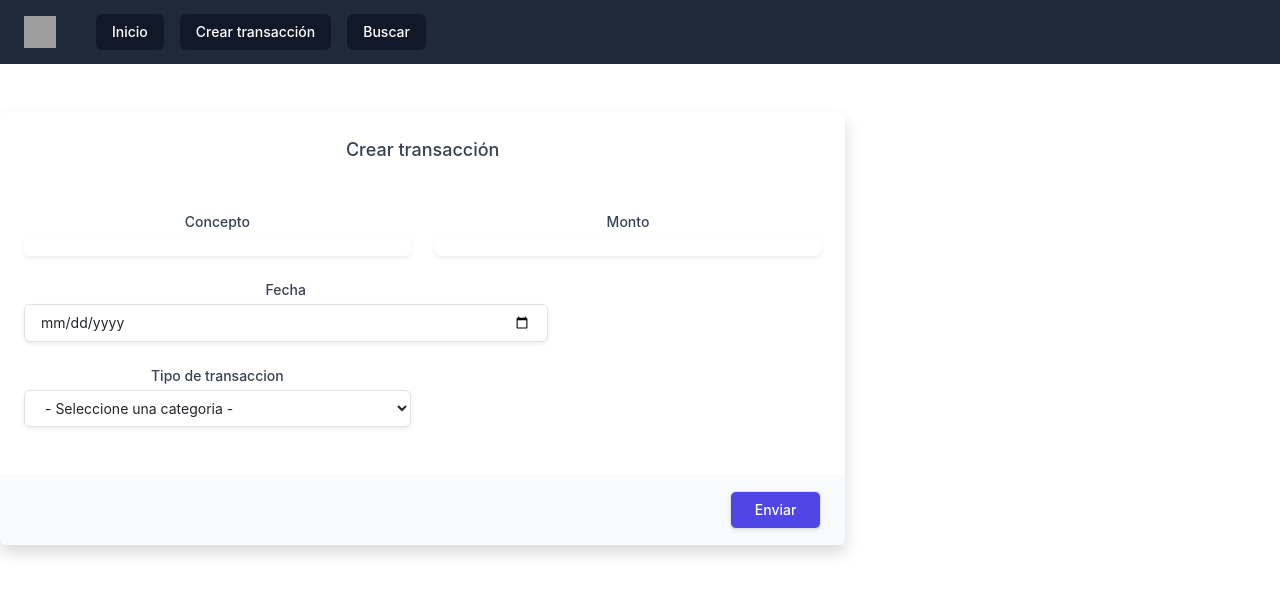
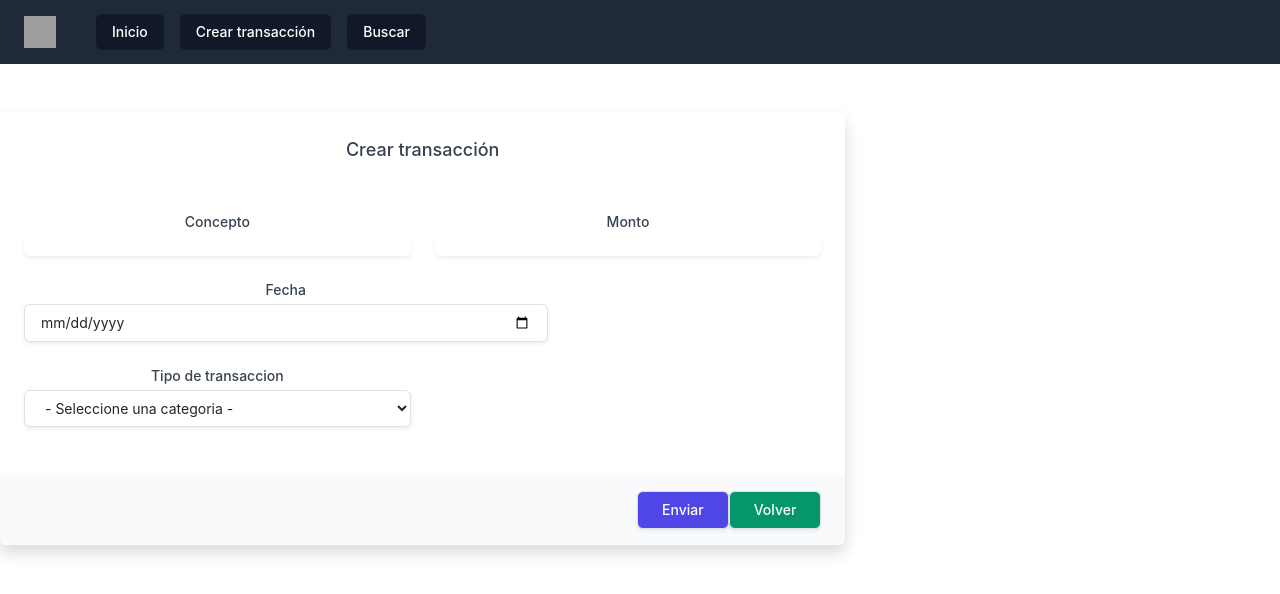
Before and after one commit to gabodmc/jschallenge, a React (Create React App) app in the folder frontend/: page /create in a window 1280 px wide. Shown: the top 594 px of the page. Built offline with nearby package versions, Linux system fonts and the light colour scheme; grey boxes are pictures that could not be loaded.

Commit message:
Modificando estilos y agregando botones funcionales

```diff
--- a/frontend/src/components/Forms/CreateForm.jsx
+++ b/frontend/src/components/Forms/CreateForm.jsx
@@ -1,4 +1,5 @@
 import React from "react";
+import { Link } from "react-router-dom";
 import { Formik } from "formik";
 import { CreateSchema } from "./TransactionSchema";
 
@@ -29,6 +30,7 @@ const CreateForm = () => {
           setTimeout(() => {
             resetForm();
           }, 2000);
+          alert("Transacción creada");
         }}
       >
         {({
@@ -132,7 +134,7 @@ const CreateForm = () => {
                             value={values.revenue}
                             className="mt-1 block w-full py-2 px-3 border border-gray-300 bg-white rounded-md shadow-sm focus:outline-none focus:ring-indigo-500 focus:border-indigo-500 sm:text-sm"
                           >
-                            <option value="" disabled selected>
+                            <option value="" disabled>
                               - Seleccione una categoria -{" "}
                             </option>
                             <option value="1">Ingreso</option>
@@ -154,6 +156,14 @@ const CreateForm = () => {
                       >
                         {isSubmitting ? "Enviando" : "Enviar"}
                       </button>
+                      <Link to="/">
+                        <button
+                          type="button"
+                          className="inline-flex justify-center py-2 px-4 border border-transparent shadow-sm text-sm font-medium rounded-md text-white bg-green-600 hover:bg-green-700 focus:outline-none focus:ring-2 focus:ring-offset-2 focus:ring-green-500"
+                        >
+                          Volver
+                        </button>
+                      </Link>
                     </div>
                   </div>
                 </form>
--- a/frontend/src/components/Forms/EditForm.jsx
+++ b/frontend/src/components/Forms/EditForm.jsx
@@ -1,9 +1,13 @@
 import React, {useEffect, useState } from "react";
+import { Link, useHistory } from "react-router-dom";
 import { Formik } from "formik";
 import { useParams } from "react-router-dom";
 import { EditSchema } from "./TransactionSchema";
 
 const EditForm = () => {
+
+  const { id } = useParams();
+  const history = useHistory();
   const [movements, setMovements] = useState([]);
 
   useEffect(() => {
@@ -18,7 +22,7 @@ const EditForm = () => {
       })
       .catch((error) => console.log(error));
   };
-  const { id } = useParams();
+
 
   const ManageDate = (date) => {
     let dateObj = new Date(date);
@@ -38,7 +42,8 @@ const EditForm = () => {
   let handleDeleteButton = (event) => {
     event.preventDefault();
     deleteMovement();
-    alert("Transacción eliminada");
+    alert("Transacción eliminada")
+    history.push('/');
   };
 
   return (
@@ -81,7 +86,8 @@ const EditForm = () => {
                   .then((response) => response.json())
                   .then((json) => console.log(json));
                 setSubmitting(false);
-                alert("Transacción Editada");
+                alert("Transacción modificada")
+                history.push('/');
               }, 1000);
             }}
           >
@@ -193,6 +199,15 @@ const EditForm = () => {
                           >
                             Borrar
                           </button>
+                          <Link to='/'>
+                      <button
+                        type="button"
+
+                        className="inline-flex justify-center py-2 px-4 border border-transparent shadow-sm text-sm font-medium rounded-md text-white bg-green-600 hover:bg-green-700 focus:outline-none focus:ring-2 focus:ring-offset-2 focus:ring-green-500"
+                      >
+                        Volver
+                      </button>
+                      </Link>
                         </div>
                       </div>
                     </form>
--- a/frontend/src/components/Movements/MovementsRow.jsx
+++ b/frontend/src/components/Movements/MovementsRow.jsx
@@ -1,3 +1,5 @@
+import { Link } from "react-router-dom";
+
 const MovementsRow = ({ transaction }) => {
   const ManageDate = (date) => {
     let dateObj = new Date(date);
@@ -39,12 +41,21 @@ const MovementsRow = ({ transaction }) => {
           ${transaction.amount}
         </td>
         <td className="px-6 py-4 whitespace-nowrap text-right text-sm font-medium">
-          <a
+          {/* <a
             href={`/edit/${transaction.id}`}
             className="text-indigo-600 hover:text-indigo-900"
           >
             Edit
-          </a>
+          </a> */}
+          <Link to={`/edit/${transaction.id}`}>
+                      <button
+                        type="button"
+
+                        className="inline-flex justify-center py-2 px-4 border border-transparent shadow-sm text-sm font-medium rounded-md text-white bg-indigo-600 hover:bg-indigo-700 focus:outline-none focus:ring-2 focus:ring-offset-2 focus:ring-indigo-500"
+                      >
+                        Editar
+                      </button>
+                      </Link>
         </td>
       </tr>
     </tbody>
--- a/frontend/src/components/Navbar/Navbar.jsx
+++ b/frontend/src/components/Navbar/Navbar.jsx
@@ -16,8 +16,6 @@ import { MenuIcon, XIcon } from "@heroicons/react/outline";
 }
 
 const Navbar = () => {
-
-
   return (
     <>
       <Disclosure as="nav" className="bg-gray-800">
@@ -175,7 +173,7 @@ const Navbar = () => {
         )}
       </Disclosure>
     </>
-  )
+  );
 };
 
 export default Navbar;
```
Lines whose indentation alone changed are shown as unchanged.
